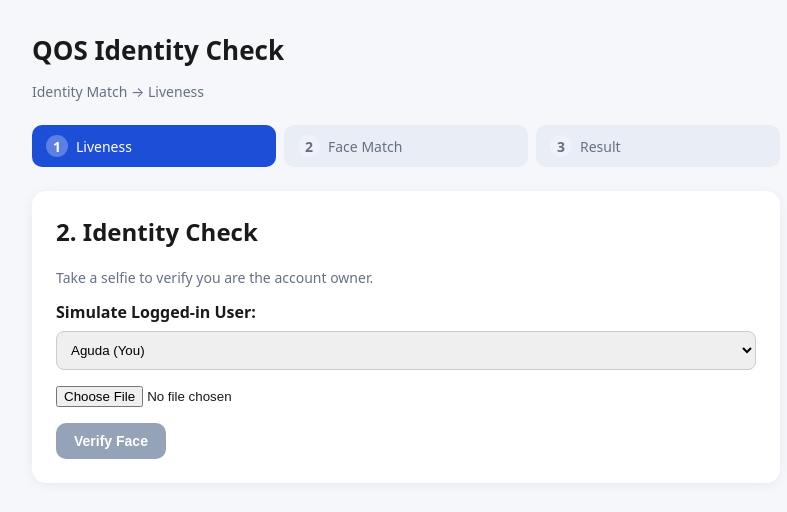
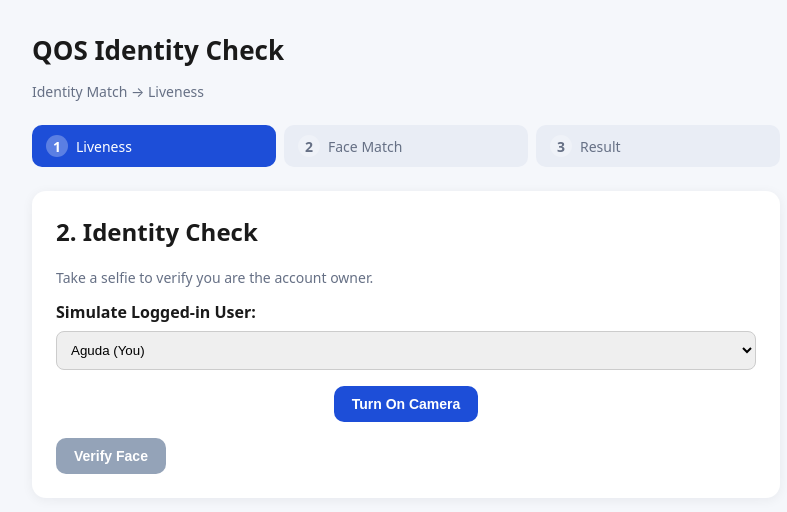
Before and after one commit to AgudaD/qos-verify-frontend, a React (Vite) app: page / in a window 1280 px wide. Shown: the top 512 px of the page, without its empty margins (234-1021 px from the left). Built offline with nearby package versions, Linux system fonts and the light colour scheme.

Commit message:
Add webcam selfie capture and randomize liveness challenges

```diff
--- a/src/components/FaceStep.jsx
+++ b/src/components/FaceStep.jsx
@@ -1,12 +1,64 @@
-import { useState, useRef } from "react";
+import { useState, useRef, useEffect } from "react";
 import { verifyFace } from "../api";
 
 export default function FaceStep({ onDone }) {
-  const [userId, setUserId] = useState("user_aguda"); // Default to you
+  const [userId, setUserId] = useState("user_aguda");
   const [selfie, setSelfie] = useState(null);
   const [busy, setBusy] = useState(false);
   const [error, setError] = useState("");
-  const inputRef = useRef(null);
+
+  // Camera states
+  const videoRef = useRef(null);
+  const canvasRef = useRef(null);
+  const [isCameraOn, setIsCameraOn] = useState(false);
+
+  // Start the camera
+  const startCamera = async () => {
+    try {
+      const stream = await navigator.mediaDevices.getUserMedia({ video: true });
+      if (videoRef.current) {
+        videoRef.current.srcObject = stream;
+        setIsCameraOn(true);
+      }
+    } catch (err) {
+      setError("Could not access camera. Please check permissions.");
+    }
+  };
+
+  // Stop the camera
+  const stopCamera = () => {
+    if (videoRef.current && videoRef.current.srcObject) {
+      videoRef.current.srcObject.getTracks().forEach((track) => track.stop());
+      setIsCameraOn(false);
+    }
+  };
+
+  // Capture the photo from the video stream
+  const capturePhoto = () => {
+    if (videoRef.current && canvasRef.current) {
+      const video = videoRef.current;
+      const canvas = canvasRef.current;
+      canvas.width = video.videoWidth;
+      canvas.height = video.videoHeight;
+      canvas
+        .getContext("2d")
+        .drawImage(video, 0, 0, canvas.width, canvas.height);
+
+      canvas.toBlob(
+        (blob) => {
+          const file = new File([blob], "selfie.jpg", { type: "image/jpeg" });
+          setSelfie(file);
+          stopCamera();
+        },
+        "image/jpeg",
+        0.9,
+      );
+    }
+  };
+
+  useEffect(() => {
+    return () => stopCamera(); // Cleanup on unmount
+  }, []);
 
   const submit = async () => {
     if (!selfie) return setError("Take a selfie first.");
@@ -33,7 +85,6 @@ export default function FaceStep({ onDone }) {
         Take a selfie to verify you are the account owner.
       </p>
 
-      {/* DEMO DROPDOWN: Choose who is logging in */}
       <div style={{ marginBottom: 16 }}>
         <label
           style={{ display: "block", marginBottom: 8, fontWeight: "bold" }}
@@ -55,14 +106,54 @@ export default function FaceStep({ onDone }) {
         </select>
       </div>
 
-      <input
-        type="file"
-        accept="image/*"
-        capture="user"
-        ref={inputRef}
-        onChange={(e) => setSelfie(e.target.files?.[0] || null)}
-        style={{ display: "block", marginBottom: 16 }}
-      />
+      {/* Camera Feed or Captured Image */}
+      <div style={{ textAlign: "center", marginBottom: 16 }}>
+        {!isCameraOn && !selfie && (
+          <button className="primary" onClick={startCamera}>
+            Turn On Camera
+          </button>
+        )}
+
+        <video
+          ref={videoRef}
+          autoPlay
+          playsInline
+          style={{
+            display: isCameraOn ? "block" : "none",
+            width: "100%",
+            borderRadius: 8,
+          }}
+        />
+
+        {isCameraOn && (
+          <button
+            className="primary"
+            onClick={capturePhoto}
+            style={{ marginTop: 8 }}
+          >
+            Capture Photo
+          </button>
+        )}
+
+        {selfie && (
+          <div>
+            <img
+              src={URL.createObjectURL(selfie)}
+              alt="Selfie"
+              style={{ width: "100%", borderRadius: 8 }}
+            />
+            <button
+              className="secondary"
+              onClick={() => setSelfie(null)}
+              style={{ marginTop: 8 }}
+            >
+              Retake
+            </button>
+          </div>
+        )}
+
+        <canvas ref={canvasRef} style={{ display: "none" }} />
+      </div>
 
       {error && <p className="error">{error}</p>}
 
--- a/src/components/LivenessStep.jsx
+++ b/src/components/LivenessStep.jsx
@@ -1,5 +1,5 @@
 import { useState } from "react";
-import { LivenessCheck } from "@kloudlot/react-liveness"; // or whichever library you are using
+import { LivenessCheck } from "@kloudlot/react-liveness";
 
 export default function LivenessStep({ onDone }) {
   const [error, setError] = useState("");
@@ -12,10 +12,10 @@ export default function LivenessStep({ onDone }) {
       </p>
 
       <LivenessCheck
-        challengeCount={3}
+        challengeCount={2}
         onComplete={async (passed, results, frame) => {
           if (passed) {
-            onDone(); // Move to result
+            onDone();
           } else {
             setError("Liveness check failed. Please try again.");
           }
```
